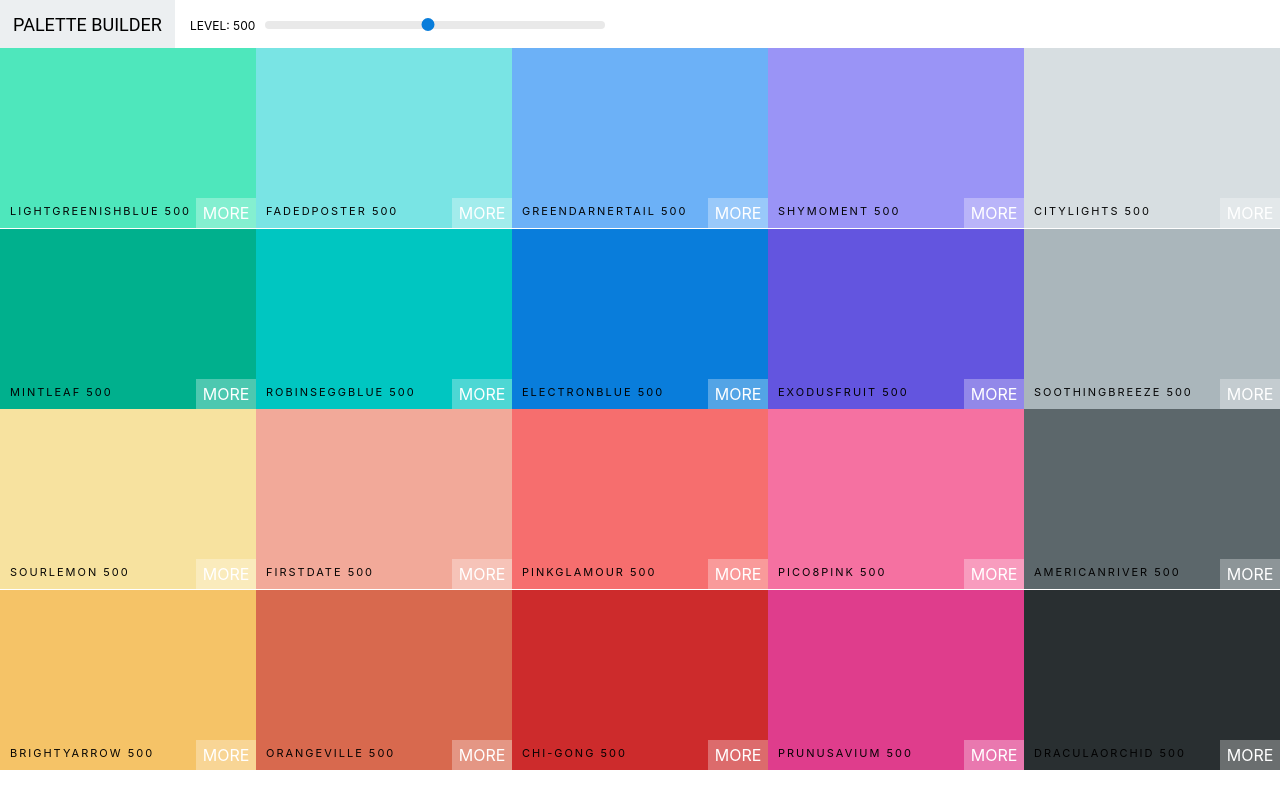
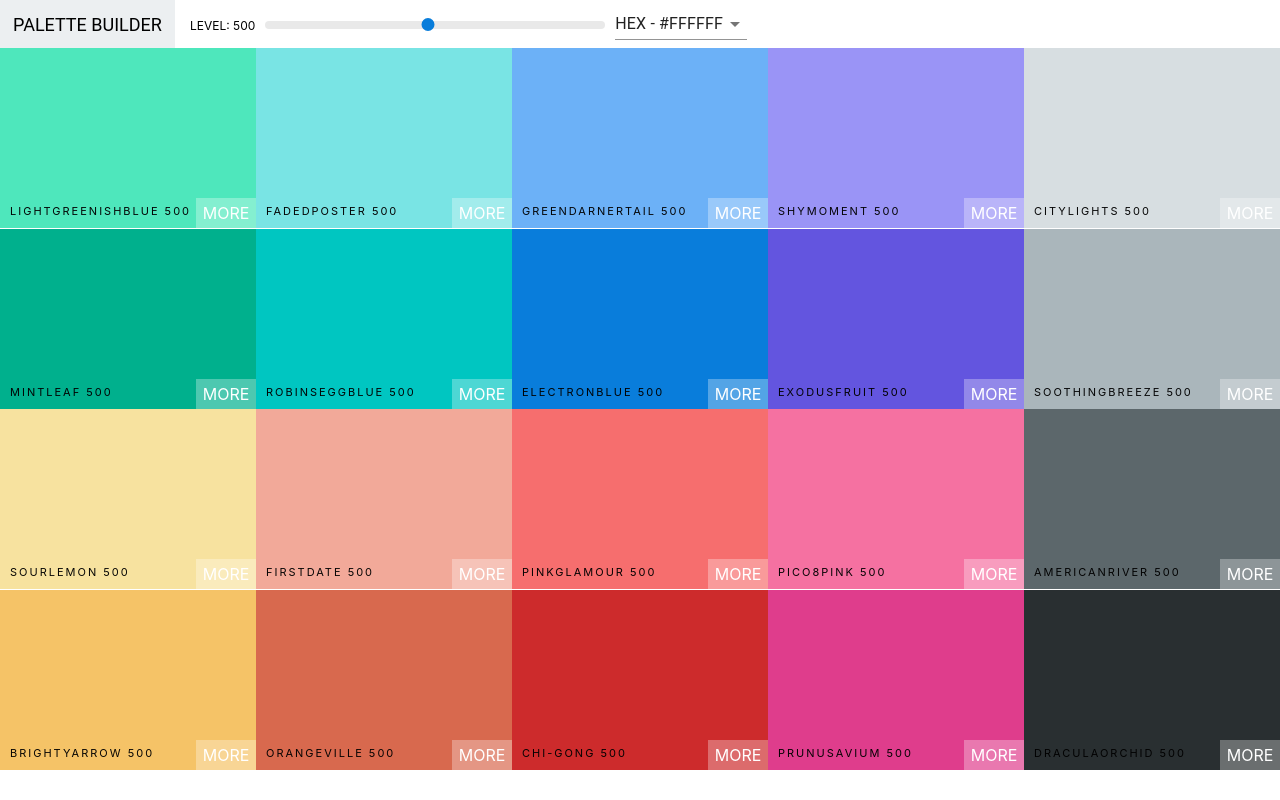
Before and after one commit to lawrencedarcy/colour-app, a React (Create React App) app in the folder color-app/: page / in a window 1280 px wide. Built offline with nearby package versions, Linux system fonts and the light colour scheme.

Commit message:
add Select and Material UI!'

```diff
--- a/color-app/package.json
+++ b/color-app/package.json
@@ -3,6 +3,7 @@
   "version": "0.1.0",
   "private": true,
   "dependencies": {
+    "@material-ui/core": "^4.9.3",
     "@testing-library/jest-dom": "^4.2.4",
     "@testing-library/react": "^9.4.0",
     "@testing-library/user-event": "^7.2.1",
--- a/color-app/src/Navbar.js
+++ b/color-app/src/Navbar.js
@@ -2,9 +2,25 @@
 import "rc-slider/assets/index.css";
 import Slider from "rc-slider";
 
+import Select from '@material-ui/core/Select';
+import MenuItem from '@material-ui/core/MenuItem';
+
+
 import "./Navbar.css";
 
 class Navbar extends Component {
+
+  constructor(props) {
+    super(props);
+    this.state = {default : 'hex'}
+    this.handleChange = this.handleChange.bind(this);
+  }
+
+  handleChange (e) {
+    this.setState({default: e.target.value});
+    this.props.handleChange(e.target.value);
+  }
+
   render() {
     const { level, changeLevel } = this.props;
     return (
@@ -25,7 +41,13 @@
               />
             </div>
           </div>
-
+        <div className="select-container" >
+          <Select value={this.state.default} onChange={this.handleChange}>
+            <MenuItem value="hex" >HEX - #FFFFFF </MenuItem>
+            <MenuItem value="rgb" >RGB - rgb(255,255,255) </MenuItem>
+            <MenuItem value="rgba" >RGBA - rgba(255,255,255,1.0) </MenuItem>
+            </Select>
+        </div>
       </header>
     );
   }
--- a/color-app/src/Palette.js
+++ b/color-app/src/Palette.js
@@ -9,23 +9,31 @@
 class Palette extends Component {
   constructor(props) {
     super(props);
-    this.state = { level: 500 };
+    this.state = {
+      level: 500,
+    format: "hex"
+   };
     this.changeLevel = this.changeLevel.bind(this);
+    this.changeFormat = this.changeFormat.bind(this);
   }
 
   changeLevel(newLevel) {
     this.setState({ level: newLevel });
   }
 
+  changeFormat(val){
+    this.setState({format: val});
+  }
+
   render() {
     const {colors} = this.props.palette;
-    const {level} = this.state;
+    const {level, format} = this.state;
     const colorBoxes = colors[
       this.state.level
-    ].map(color => <ColorBox background={color.hex} name={color.name} />);
+    ].map(color => <ColorBox background={color[format]} name={color.name} />);
     return (
       <div className="Palette">
-        <Navbar level={level} changeLevel={this.changeLevel}/>
+        <Navbar handleChange={this.changeFormat} level={level} changeLevel={this.changeLevel}/>
         <div className="Palette-colors">{colorBoxes}</div>
       </div>
     );
```
Also changed, not shown: 1 other file (tests, documents, lock files or other folders).
